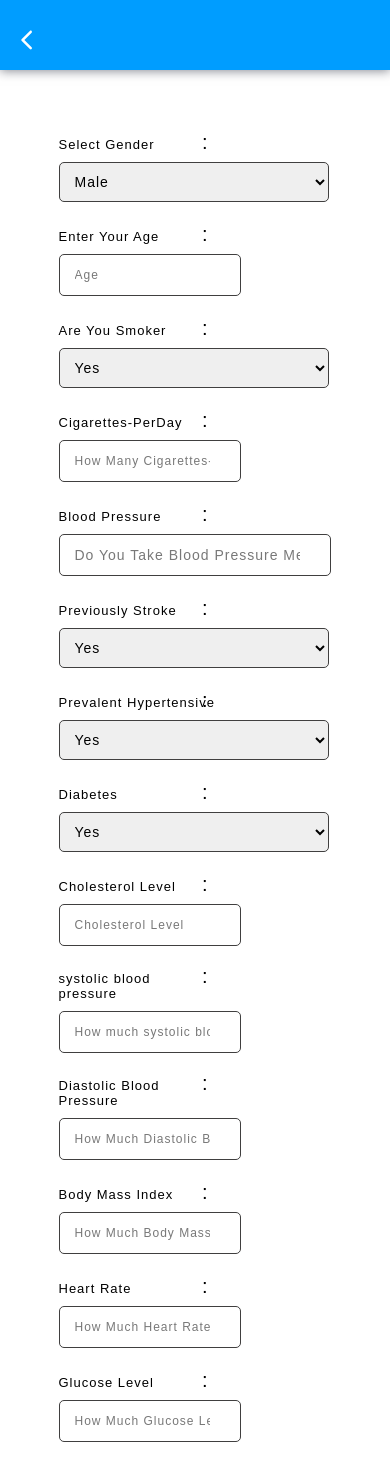
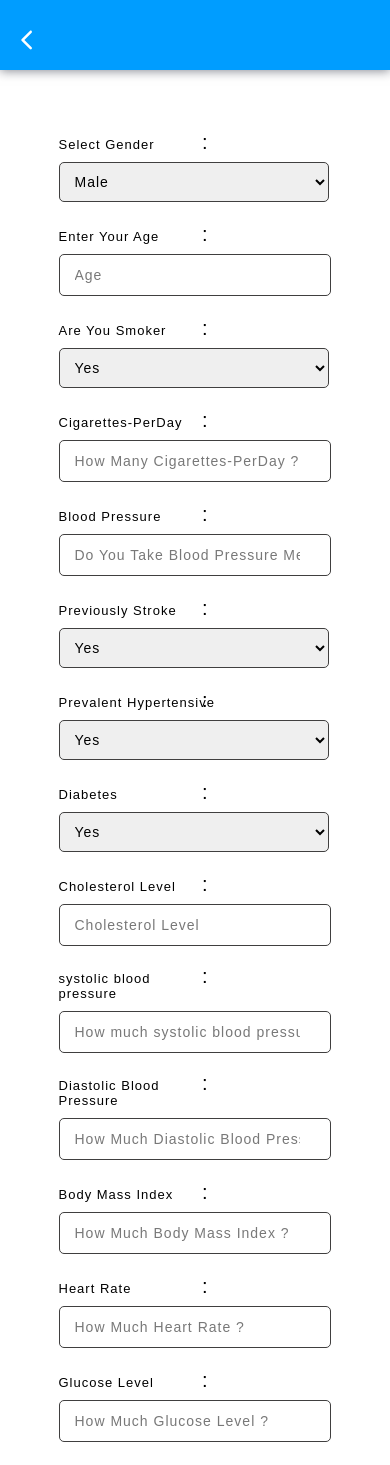
Before and after one commit to AhmedA998/Heroku_diabetes_php, a Flask app: page / in a window 390 px wide. Shown: the top 1465 px of the page. Run offline with Flask 2, Linux system fonts and the light colour scheme; parts of the project's set-up code (start-up, migrations or seed data) failed here and were passed over; some libraries are stand-ins or nearby versions.

Commit message:
Update style.css

```diff
--- a/static/css/style.css
+++ b/static/css/style.css
@@ -324,7 +324,7 @@ select {
 }
 
 @media (max-width:1440px) {
-input#firstname, input#middlename, input#lastname, input#address, input#address2, input#city, input#state, input#zip, input#email, input#usrtel {
+input#firstname,input#middlename,input#lastname,input#address,input#address2,input#city,input#state,input#zip,input#email,input#chol,input#pre,input#dbl,input#bmi,input#age,input#cig,input#hrt,input#glu,input#usrtel,textarea#message {
 	width:50.9%;
 
 }
@@ -342,7 +342,7 @@ label.header {
 	font-size:15px;
 	width:180px;
 }
-input#firstname, input#middlename, input#lastname, input#address, input#address2, input#city, input#state, input#zip, input#email, input#usrtel {
+input#firstname,input#middlename,input#lastname,input#address,input#address2,input#city,input#state,input#zip,input#email,input#chol,input#pre,input#dbl,input#bmi,input#age,input#cig,input#hrt,input#glu,input#usrtel,textarea#message {
     width: 51.5%;
 }
 select {
@@ -389,7 +389,7 @@ textarea#message {
 }
 
 @media (max-width:1080px) {
-input#firstname, input#middlename, input#lastname, input#address, input#address2, input#city, input#state, input#zip, input#email, input#usrtel {
+input#firstname,input#middlename,input#lastname,input#address,input#address2,input#city,input#state,input#zip,input#email,input#chol,input#pre,input#dbl,input#bmi,input#age,input#cig,input#hrt,input#glu,input#usrtel,textarea#message {
 	font-size:14px;
 	width:43%;
 }
@@ -426,7 +426,7 @@ h1.header-agileits {
 }
 
 @media (max-width: 1050px) {
-input#firstname, input#middlename, input#lastname, input#address, input#address2, input#city, input#state, input#zip, input#email, input#usrtel {
+input#firstname,input#middlename,input#lastname,input#address,input#address2,input#city,input#state,input#zip,input#email,input#chol,input#pre,input#dbl,input#bmi,input#age,input#cig,input#hrt,input#glu,input#usrtel,textarea#message {
     font-size: 14px;
     width: 41%;
 }
@@ -450,7 +450,7 @@ textarea#message {
 .form-wthree1, .form-wthree2 {
     width: 100%;
 }
-input#firstname, input#middlename, input#lastname, input#address, input#address2, input#city, input#state, input#zip, input#email, input#usrtel {
+input#firstname,input#middlename,input#lastname,input#address,input#address2,input#city,input#state,input#zip,input#email,input#chol,input#pre,input#dbl,input#bmi,input#age,input#cig,input#hrt,input#glu,input#usrtel,textarea#message {
     font-size: 14px;
     width: 71.6%;
 }
@@ -464,7 +464,7 @@ textarea#message {
 }
 
 @media (max-width: 900px) {
-input#firstname, input#middlename, input#lastname, input#address, input#address2, input#city, input#state, input#zip, input#email, input#usrtel {
+input#firstname,input#middlename,input#lastname,input#address,input#address2,input#city,input#state,input#zip,input#email,input#chol,input#pre,input#dbl,input#bmi,input#age,input#cig,input#hrt,input#glu,input#usrtel,textarea#message {
     font-size: 14px;
     width: 68.6%;
 }
@@ -483,7 +483,7 @@ p.copyright {
 }
 
 @media (max-width: 800px) {
-input#firstname, input#middlename, input#lastname, input#address, input#address2, input#city, input#state, input#zip, input#email, input#usrtel {
+input#firstname,input#middlename,input#lastname,input#address,input#address2,input#city,input#state,input#zip,input#email,input#chol,input#pre,input#dbl,input#bmi,input#age,input#cig,input#hrt,input#glu,input#usrtel,textarea#message {
     font-size: 14px;
     width: 64.5%;
 }
@@ -497,7 +497,7 @@ textarea#message {
 }
 
 @media (max-width: 768px) {
-input#firstname, input#middlename, input#lastname, input#address, input#address2, input#city, input#state, input#zip, input#email, input#usrtel {
+input#firstname,input#middlename,input#lastname,input#address,input#address2,input#city,input#state,input#zip,input#email,input#chol,input#pre,input#dbl,input#bmi,input#age,input#cig,input#hrt,input#glu,input#usrtel,textarea#message {
     font-size: 14px;
     width: 63.1%;
 }
@@ -511,7 +511,7 @@ textarea#message {
 }
 
 @media (max-width: 736px) {
-input#firstname, input#middlename, input#lastname, input#address, input#address2, input#city, input#state, input#zip, input#email, input#usrtel {
+input#firstname,input#middlename,input#lastname,input#address,input#address2,input#city,input#state,input#zip,input#email,input#chol,input#pre,input#dbl,input#bmi,input#age,input#cig,input#hrt,input#glu,input#usrtel,textarea#message {
     font-size: 14px;
     width: 61.5%;
 }
@@ -529,7 +529,7 @@ textarea#message {
 }
 
 @media (max-width: 667px) {
-input#firstname, input#middlename, input#lastname, input#address, input#address2, input#city, input#state, input#zip, input#email, input#usrtel {
+input#firstname,input#middlename,input#lastname,input#address,input#address2,input#city,input#state,input#zip,input#email,input#chol,input#pre,input#dbl,input#bmi,input#age,input#cig,input#hrt,input#glu,input#usrtel,textarea#message {
     font-size: 14px;
     width: 57.4%;
 }
@@ -547,7 +547,7 @@ textarea#message {
 }
 
 @media (max-width: 640px) {
-input#firstname, input#middlename, input#lastname, input#address, input#address2, input#city, input#state, input#zip, input#email, input#usrtel {
+input#firstname,input#middlename,input#lastname,input#address,input#address2,input#city,input#state,input#zip,input#email,input#chol,input#pre,input#dbl,input#bmi,input#age,input#cig,input#hrt,input#glu,input#usrtel,textarea#message {
     font-size: 14px;
     width: 55.5%;
 }
@@ -571,7 +571,7 @@ textarea#message {
 }
 
 @media (max-width: 600px) {
-input#firstname, input#middlename, input#lastname, input#address, input#address2, input#city, input#state, input#zip, input#email, input#usrtel {
+input#firstname,input#middlename,input#lastname,input#address,input#address2,input#city,input#state,input#zip,input#email,input#chol,input#pre,input#dbl,input#bmi,input#age,input#cig,input#hrt,input#glu,input#usrtel,textarea#message {
     font-size: 14px;
     width:54.8%;
 }
@@ -603,7 +603,7 @@ textarea#message {
     width: 77%;
     padding: 30px 35px;
 }
-input#firstname, input#middlename, input#lastname, input#address, input#address2, input#city, input#state, input#zip, input#email, input#usrtel {
+input#firstname,input#middlename,input#lastname,input#address,input#address2,input#city,input#state,input#zip,input#email,input#chol,input#pre,input#dbl,input#bmi,input#age,input#cig,input#hrt,input#glu,input#usrtel,textarea#message {
     font-size: 14px;
     width: 52%;
 }
@@ -617,7 +617,7 @@ textarea#message {
 }
 
 @media (max-width: 480px) {
-input#firstname, input#middlename, input#lastname, input#address, input#address2, input#city, input#state, input#zip, input#email, input#usrtel {
+input#firstname,input#middlename,input#lastname,input#address,input#address2,input#city,input#state,input#zip,input#email,input#chol,input#pre,input#dbl,input#bmi,input#age,input#cig,input#hrt,input#glu,input#usrtel,textarea#message {
     font-size: 14px;
     width: 43%;
 }
@@ -641,7 +641,7 @@ textarea#message {
     width: 70%;
     padding: 25px 30px;
 }
-input#firstname, input#middlename, input#lastname, input#address, input#address2, input#city, input#state, input#zip, input#email, input#usrtel {
+input#firstname,input#middlename,input#lastname,input#address,input#address2,input#city,input#state,input#zip,input#email,input#chol,input#pre,input#dbl,input#bmi,input#age,input#cig,input#hrt,input#glu,input#usrtel,textarea#message {
     font-size: 14px;
     width: 88%;
 }
@@ -675,7 +675,7 @@ h1.header-agileits {
 }
 
 @media (max-width: 384px) {
-input#firstname, input#middlename, input#lastname, input#address, input#address2, input#city, input#state, input#zip, input#email, input#usrtel {
+input#firstname,input#middlename,input#lastname,input#address,input#address2,input#city,input#state,input#zip,input#email,input#chol,input#pre,input#dbl,input#bmi,input#age,input#cig,input#hrt,input#glu,input#usrtel,textarea#message {
     font-size: 14px;
     width: 87%;
 }
@@ -693,7 +693,7 @@ h1.header-agileits {
     width: 65%;
     padding: 25px 25px;
 }
-input#firstname, input#middlename, input#lastname, input#address, input#address2, input#city, input#state, input#zip, input#email, input#usrtel {
+input#firstname,input#middlename,input#lastname,input#address,input#address2,input#city,input#state,input#zip,input#email,input#chol,input#pre,input#dbl,input#bmi,input#age,input#cig,input#hrt,input#glu,input#usrtel,textarea#message {
     font-size: 13px;
     width: 84%;
 }
```
